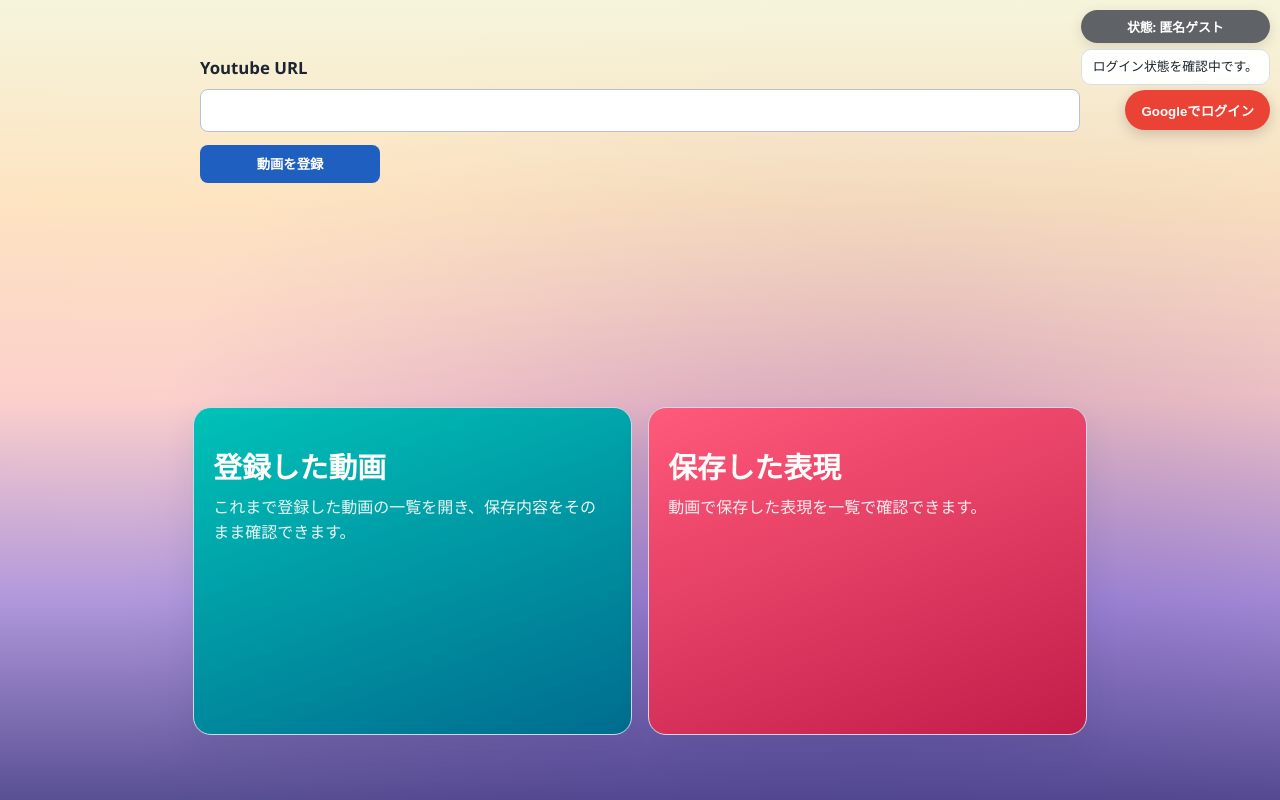
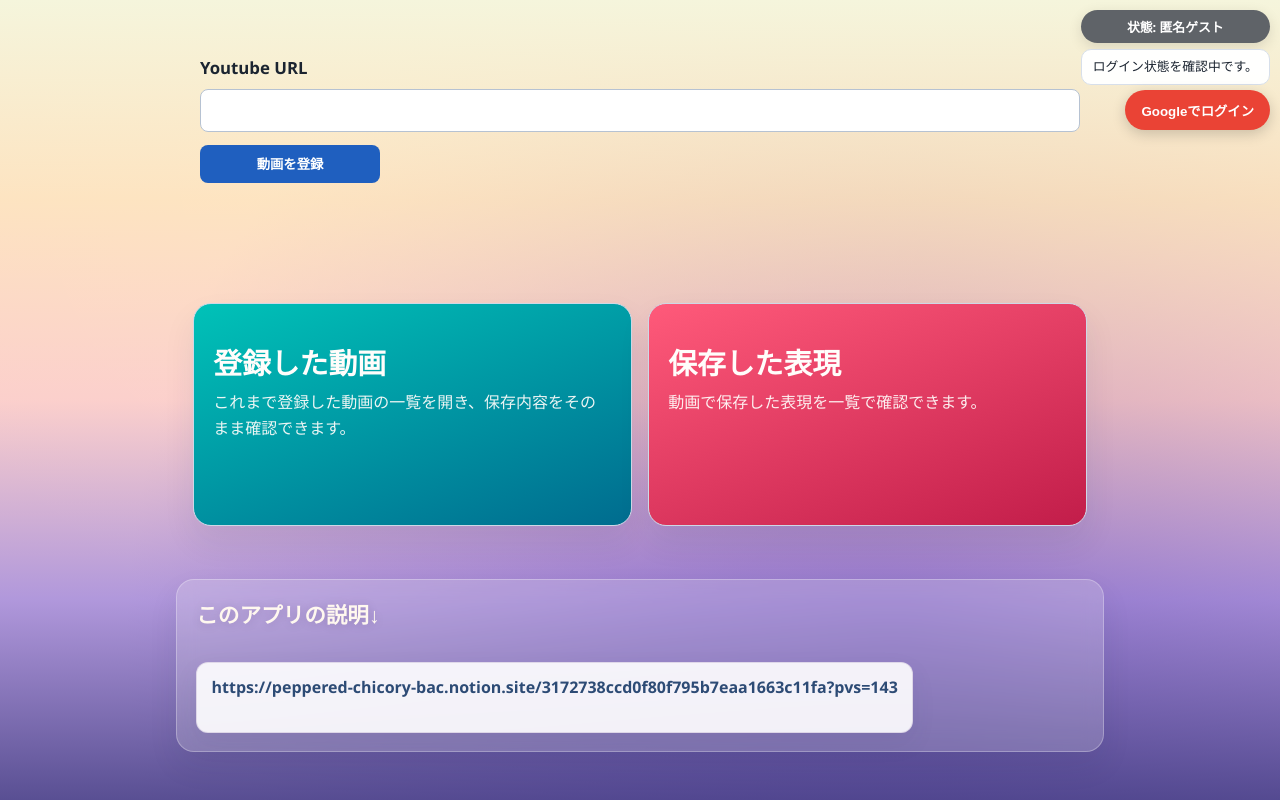
Before and after one commit to qingxijiateng6-maker/Listening_App, a Next.js app: page / in a window 1280 px wide. Built offline with nearby package versions, Linux system fonts and the light colour scheme; no server answers.

Commit message:
説明ページのurlを追加

```diff
--- a/src/app/globals.css
+++ b/src/app/globals.css
@@ -166,6 +166,46 @@ main {
 
 .historyNavigationCard:last-child {
   background: linear-gradient(160deg, #ff5a7a 0%, #c21d4a 100%);
+}
+
+.homeAppDescriptionSection {
+  display: grid;
+  gap: 0.7rem;
+  justify-items: start;
+  padding: 1.1rem 1.2rem;
+  border-radius: 18px;
+  background: rgba(255, 251, 245, 0.18);
+  border: 1px solid rgba(255, 255, 255, 0.28);
+  box-shadow: 0 14px 30px rgba(30, 42, 64, 0.08);
+  backdrop-filter: blur(10px);
+}
+
+.homeAppDescriptionLabel {
+  margin: 0;
+  font-size: clamp(1.05rem, 2.4vw, 1.35rem);
+  font-weight: 800;
+  color: #fff8ef;
+  text-shadow: 0 1px 10px rgba(41, 27, 62, 0.18);
+}
+
+.homeAppDescriptionLink {
+  display: inline-flex;
+  max-width: 100%;
+  padding: 0.75rem 0.9rem;
+  border-radius: 12px;
+  background: rgba(255, 255, 255, 0.9);
+  border: 1px solid rgba(122, 91, 157, 0.18);
+  color: #2d4b75;
+  font-weight: 700;
+  line-height: 1.5;
+  text-decoration: none;
+  overflow-wrap: anywhere;
+  box-shadow: 0 10px 24px rgba(46, 68, 103, 0.08);
+}
+
+.homeAppDescriptionLink:hover {
+  color: #1f3d67;
+  background: rgba(255, 255, 255, 0.96);
 }
 
 .historyNavigationTitle {
--- a/src/app/page.tsx
+++ b/src/app/page.tsx
@@ -8,6 +8,19 @@ export default function Home() {
         <VideoRegistrationForm />
       </section>
       <HistoryNavigation />
+      <section className="homeAppDescriptionSection" aria-labelledby="app-description-heading">
+        <p id="app-description-heading" className="homeAppDescriptionLabel">
+          このアプリの説明↓
+        </p>
+        <a
+          className="homeAppDescriptionLink"
+          href="https://peppered-chicory-bac.notion.site/3172738ccd0f80f795b7eaa1663c11fa?pvs=143"
+          target="_blank"
+          rel="noreferrer"
+        >
+          https://peppered-chicory-bac.notion.site/3172738ccd0f80f795b7eaa1663c11fa?pvs=143
+        </a>
+      </section>
     </main>
   );
 }
```
